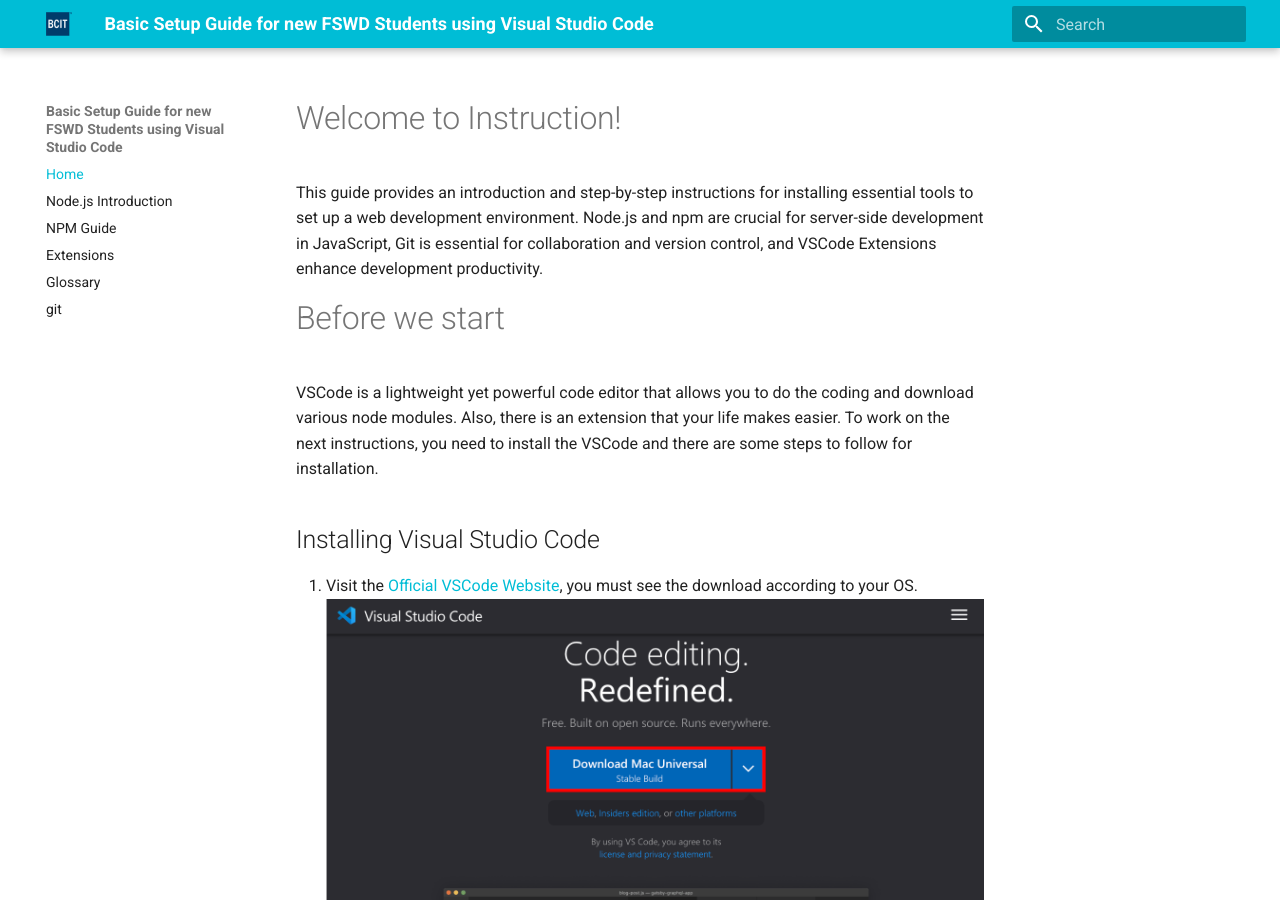
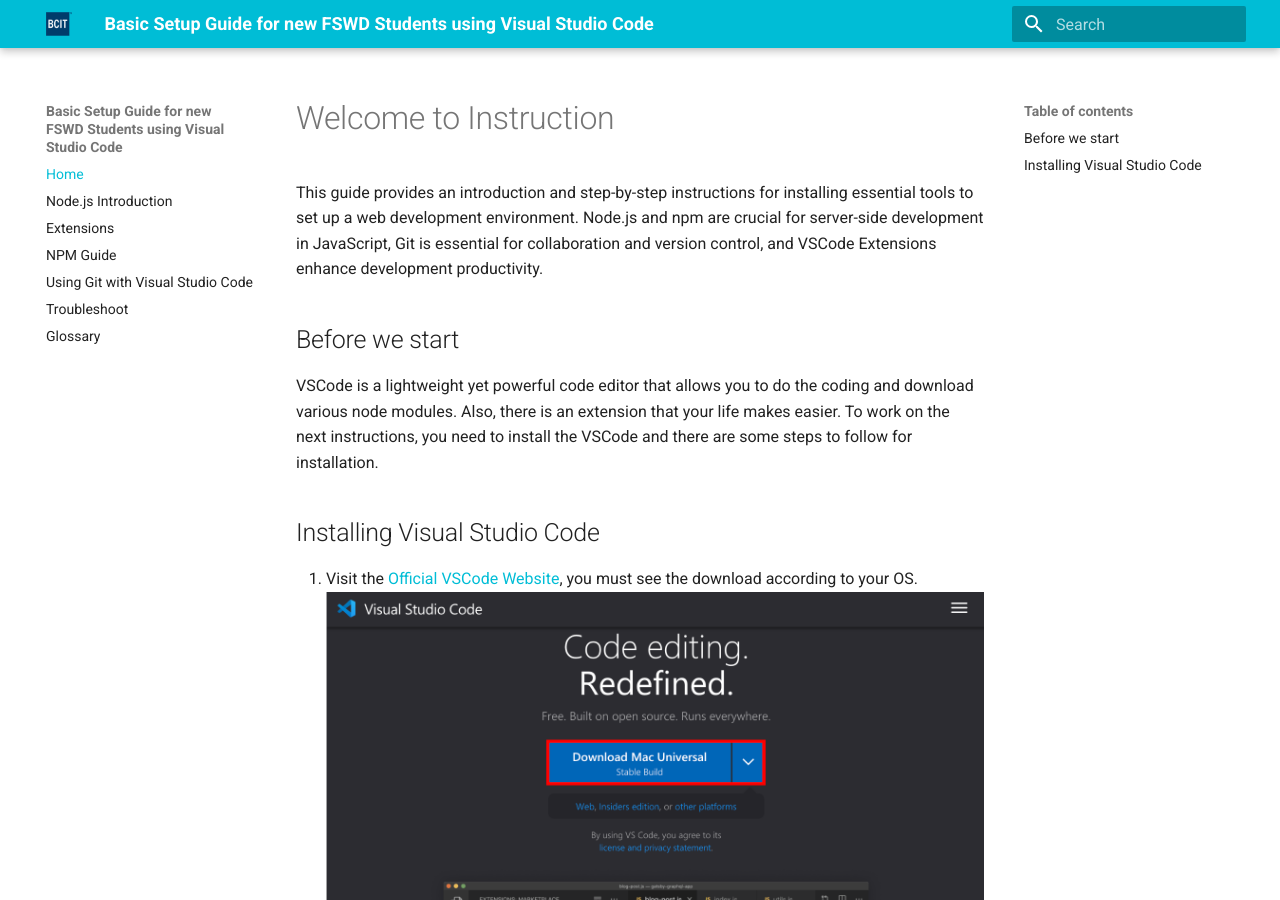
Before and after one commit to Jin-fswd/COMM_mkdocs, an MkDocs documentation site: the page built from docs/index.md, in a window 1280 px wide and 900 px high. Built offline with MkDocs 1.6.1 and Material for MkDocs 9.7.7, drawn with Linux system fonts in a browser that asks for light colours.

```diff
--- a/docs/index.md
+++ b/docs/index.md
@@ -1,11 +1,13 @@
-# Welcome to Instruction!
+# Welcome to Instruction
 
 This guide provides an introduction and step-by-step instructions for installing essential tools to set up a web development environment. Node.js and npm are crucial for server-side development in JavaScript, Git is essential for collaboration and version control, and VSCode Extensions enhance development productivity.
 
-# Before we start
+## Before we start
+
 VSCode is a lightweight yet powerful code editor that allows you to do the coding and download various node modules. Also, there is an extension that your life makes easier. To work on the next instructions, you need to install the VSCode and there are some steps to follow for installation.
 
 ## Installing Visual Studio Code
+
 1. Visit the [Official VSCode Website](https://code.visualstudio.com/), you must see the download according to your OS.
 ![VSCode installation](./Assets/images/vscode_installation.png)
 2. When you click the download button, it will brings you to Getting Started page, and automatically download the .zip file.
--- a/mkdocs.yml
+++ b/mkdocs.yml
@@ -4,17 +4,18 @@ theme:
   name: material
   language: en
   palette:
-    primary: 'cyan'
-    accent: 'deep orange'
+    primary: "cyan"
+    accent: "deep orange"
   font:
-    text: 'Roboto'
-    code: 'Roboto Mono'
-  logo: 'Assets/images/logo.png'
+    text: "Roboto"
+    code: "Roboto Mono"
+  logo: "Assets/images/logo.png"
 
 nav:
   - Home: index.md
   - Node.js Introduction: node.md
+  - Extensions: Extension.md
   - NPM Guide: npm.md
-  - Extensions: Extension.md
+  - Using Git with Visual Studio Code: git.md
+  - Troubleshoot: troubleshoot.md
   - Glossary: glossary.md
-  - git: git.md
```
Also changed, not shown: docs/troubleshoot.md (added, +21 -0 lines).
